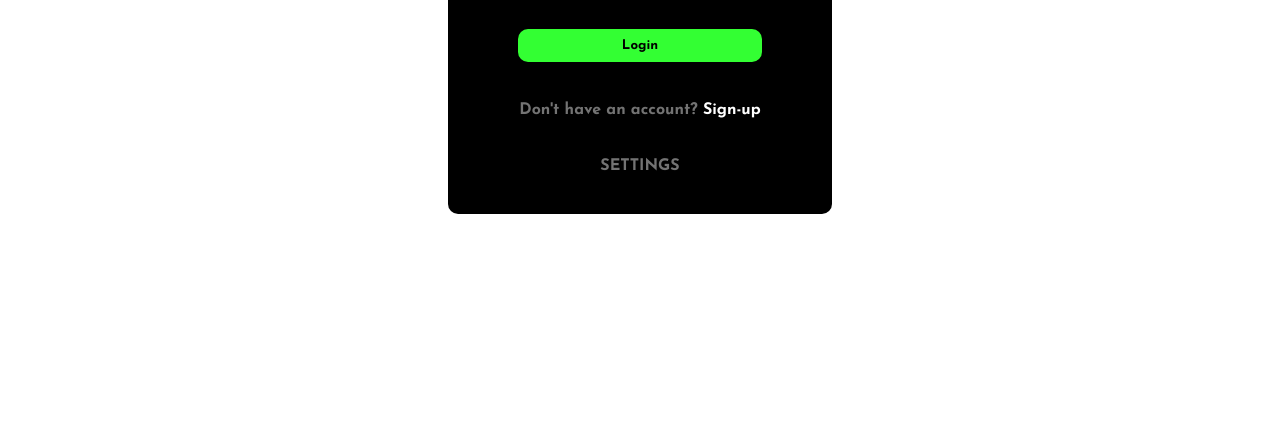
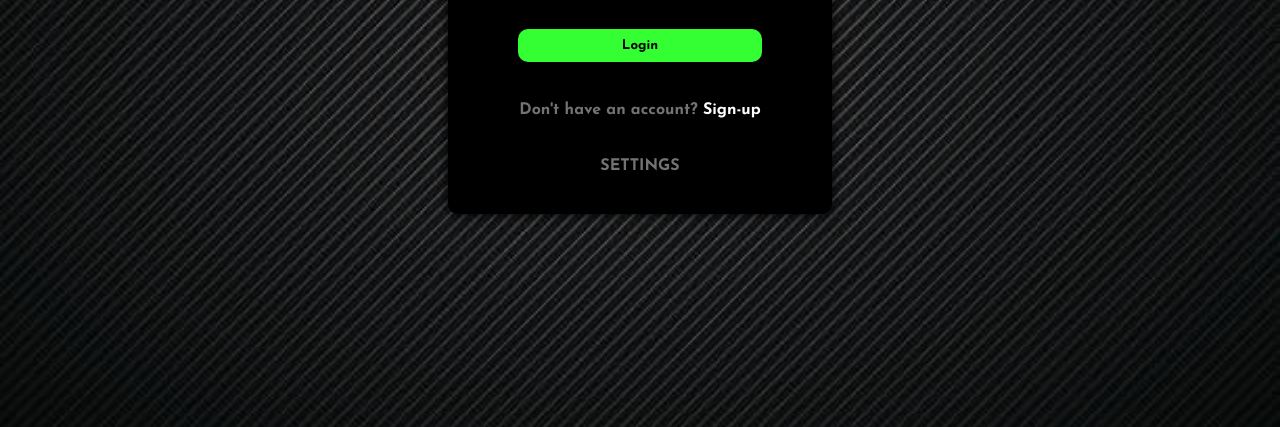
Before and after one commit to ShaftJnr/Spotify-Login-Clone, a plain HTML site: page index.html in a window 1280 px wide. Shown: the part 373-800 px from the top of the page. Drawn offline with Linux system fonts and the light colour scheme.

Commit message:
updates
updates

```diff
--- a/index.html
+++ b/index.html
@@ -8,6 +8,8 @@
     <title>Spotify</title>
 
     <!--Links-->
+    <!-- favicon from https://flaticon.com -->
+    <!-- Spotify Logo from Font Awesome -->
 
     <link rel="stylesheet" href="/styles.css">
 
@@ -19,16 +21,13 @@
 
     <link rel="stylesheet" href="https://cdnjs.cloudflare.com/ajax/libs/font-awesome/4.7.0/css/font-awesome.min.css">
 
-    <script defer src="/script.js"></script>
-
 </head>
 
 <body>
-
     <div class="container">
         <div class="header">
             <i class="fa fa-spotify" id="sp-logo"></i>
-            <p>Spotify</p>
+            <p class="sp-t">Spotify</p>
         </div>
 
         <div class="text">
@@ -41,11 +40,14 @@
         </div>
 
         <div class="signup">
-            <p class="acc">Don't have an account? <a href="#" class="link">Sign-up</a></p>
+            <p class="acc">Don't have an account? <a href="https://www.spotify.com/us/signup" class="link">Sign-up</a>
+            </p>
         </div>
 
-        <div class="settings"><a href="#" class="st">SETTINGS</a></div>
+        <div class="settings"><a href="https://support.spotify.com/us/category/account-help/" class="st">SETTINGS</a>
+        </div>
     </div>
+
 </body>
 
 </html>
--- a/styles.css
+++ b/styles.css
@@ -24,6 +24,16 @@
   margin: 160px auto 0;
   padding: 20px;
   border-radius: 10px;
+  box-shadow: 0 0 10px 0 var(--primary-color);
+}
+/* Background-Image */
+body {
+  margin: 0;
+  background-image: url(/images/dark-bg.jpg);
+  background-size: 100%;
+  background-size: cover;
+  background-repeat: no-repeat;
+  height: 100%;
 }
 
 /* Text-Padding */
@@ -86,3 +96,30 @@ a {
   color: var(--subtext-color);
   text-decoration: none;
 }
+
+/* Underline Animation for Settings */
+.st {
+  display: inline;
+  position: relative;
+  padding: 5px;
+}
+
+.st::after {
+  content: "";
+  position: absolute;
+  width: 100%;
+  transform: scaleX(0);
+  height: 2px;
+  bottom: 0px;
+  left: 0;
+  background-color: var(--subtext-color);
+  transition: transform 0.5s;
+}
+
+.st:hover::after {
+  transform: scaleX(1);
+}
+
+.link:hover {
+  color: var(--tetiary-color);
+}
```
Also changed, not shown: images/dark-bg.jpg (added), script.js (deleted).
